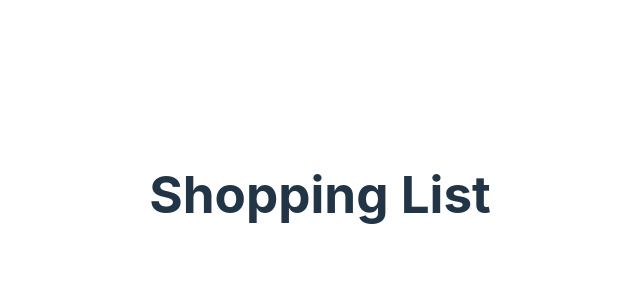
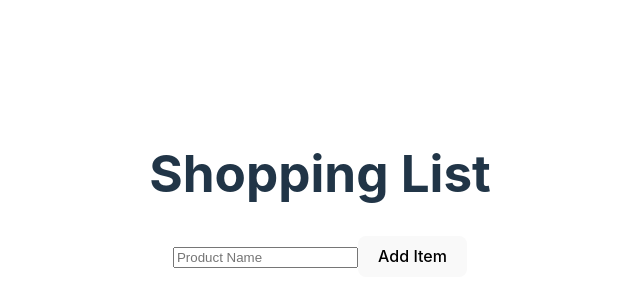
Before and after one commit to JoseIgnacioTapia/shopping-list-demo, a React (Vite) app: page / in a window 1280 px wide. Shown: the part 206-506 px from the top of the page, without its empty margins (320-960 px from the left). Built offline with nearby package versions, Linux system fonts and the light colour scheme.

Commit message:
useRef With TypeScript

```diff
--- a/src/App.tsx
+++ b/src/App.tsx
@@ -2,9 +2,15 @@ import { useState } from 'react';
 import './App.css';
 import { Item } from './models/item';
 import ShoppingList from './components/ShoppingList';
+import ShoppingListForm from './components/ShoppingListForm';
 
 function App() {
   const [items, setItems] = useState<Item[]>([]);
+
+  const addItem = (product: string) => {
+    console.log('MADE TO THE APP COMPONENT!');
+    console.log(product);
+  };
 
   // const items = [
   //   { id: 1, product: 'Lemon', quantity: 3 },
@@ -14,6 +20,7 @@ function App() {
   return (
     <div>
       <ShoppingList items={items} />
+      <ShoppingListForm onAddItem={addItem} />
     </div>
   );
 }
--- /dev/null
+++ b/src/components/ShoppingListForm.tsx
@@ -0,0 +1,25 @@
+import { useRef } from 'react';
+
+interface ShoppingListFormProps {
+  onAddItem: (item: string) => void;
+}
+
+function ShoppingListForm({ onAddItem }: ShoppingListFormProps): JSX.Element {
+  const inputRef = useRef<HTMLInputElement>(null);
+
+  function handleSubmit(e: React.FormEvent) {
+    e.preventDefault();
+    const newProduct = inputRef.current!.value;
+    onAddItem(newProduct);
+    inputRef.current!.value = '';
+  }
+
+  return (
+    <form onSubmit={handleSubmit}>
+      <input type="text" placeholder="Product Name" ref={inputRef} />
+      <button type="submit">Add Item</button>
+    </form>
+  );
+}
+
+export default ShoppingListForm;
```
